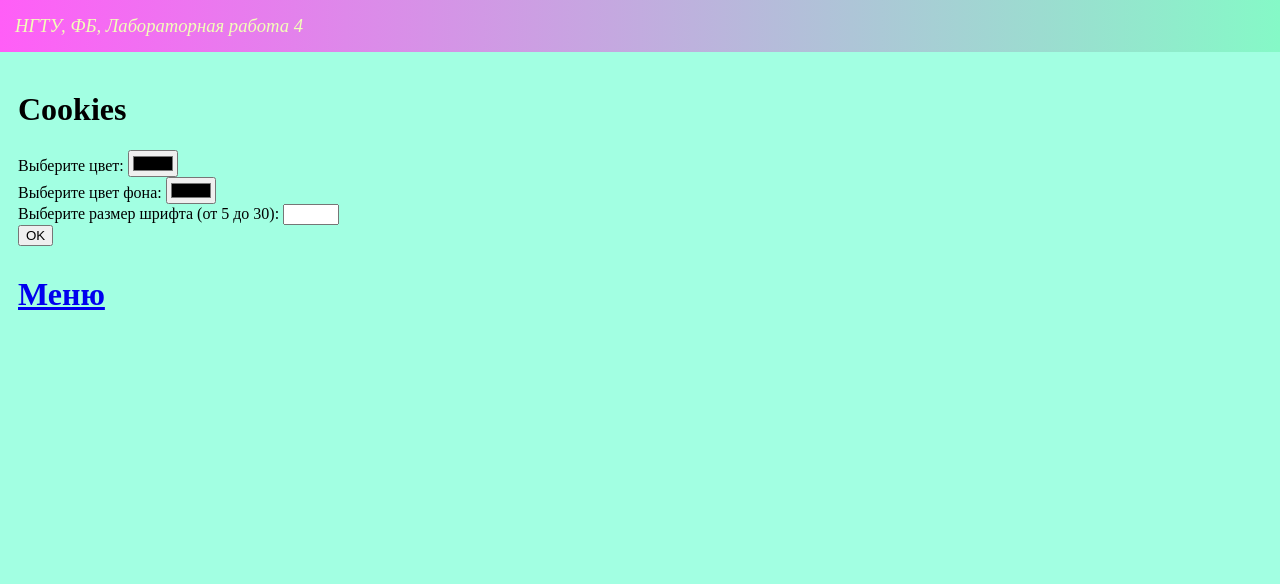
After one commit to PolinaZaiko/Labs-web-2, a Flask app: page /lab4/cookies in a window 1280 px wide. The commit adds this page. Shown: the top 584 px of the page. Run offline with Flask 3, Linux system fonts and the light colour scheme.

Commit message:
Куки — цвет текста

```diff
--- a/lab4.py
+++ b/lab4.py
@@ -106,3 +106,28 @@ def zerno():
         return render_template('zerno.html', zerno=zerno, weight=weight, total_price=total_price, message=message)
 
     return render_template('zerno.html', zerno=zerno, weight=weight, total_price=total_price)
+
+
+@lab4.route('/lab4/cookies', methods = ['GET', 'POST'])
+def cookies():
+    if request.method == 'GET':
+        return render_template('cookies.html')
+
+    color = request.form.get('color')
+    bg_color = request.form.get('bg_color')
+    font_size = request.form.get('font_size')
+
+    if color == bg_color:
+        error = 'Цвет текста не должен совпадать с цветом фона'
+        return render_template('cookies.html', error=error)
+
+    headers = {
+        'Set-Cookie': [
+            'color=' + color + ';path=/',
+            'bg_color=' + bg_color + ';path=/',
+            'font_size=' + font_size + ';path=/'
+            ],
+        'Location': '/lab4/cookies'
+}
+
+    return '', 303, headers
--- a/templates/base.html
+++ b/templates/base.html
@@ -5,6 +5,15 @@
     <meta name="viewport" content="width=device-width, initial-scale=1.0">
     <title>Заико Полина Алексеевна. {% block lab%}{% endblock %}</title>
     <link rel="stylesheet" href="{{ url_for('static', filename='main.css') }}">
+    {% if request.cookies.get('color') and request.cookies.get('bg_color') and request.cookies.get('font_size') %}
+    <style>
+        body {
+            color: {{ request.cookies.get('color') }};
+            background-color: {{ request.cookies.get('bg_color') }};
+            font-size: {{ request.cookies.get('font_size')}}px;
+        }
+    </style>
+    {% endif %}
 </head>
 <body>
     <header>
--- /dev/null
+++ b/templates/cookies.html
@@ -0,0 +1,36 @@
+{% extends 'base.html' %}
+
+{% block lab %}Лабораторная работа 4{% endblock %}
+
+{% block main%}
+
+
+    <h1>Cookies</h1>
+
+    {% if error %}
+        <div>{{ error }}</div>
+    {% endif %}
+
+
+    <form method="post">
+        <div>
+            <label for="color">Выберите цвет:</label>
+            <input type="color" id="color" name="color" value="{{ request.cookies.get('color') }}">
+        </div>
+
+        <div>
+            <label for="bg_color">Выберите цвет фона:</label>
+            <input type="color" id="bg_color" name="bg_color" value="{{ request.cookies.get('bg_color') }}">
+        </div>
+
+        <div>
+            <label for="font_size">Выберите размер шрифта (от 5 до 30):</label>
+            <input type="number" id="font_size" name="font_size" min="5" max="30" value="{{ request.cookies.get('font_size') }}">
+        </div>
+
+        <div>
+            <button type="submit">OK</button>
+        </div>
+    </form>
+
+{% endblock %}
--- a/templates/lab4.html
+++ b/templates/lab4.html
@@ -15,5 +15,8 @@
         <li>
             <a href="/lab4/zerno">Заказ зерна</a>
         </li>
+        <li>
+            <a href="/lab4/cookies">Куки</a>
+        </li>
     </ol>
 {% endblock %}
```
